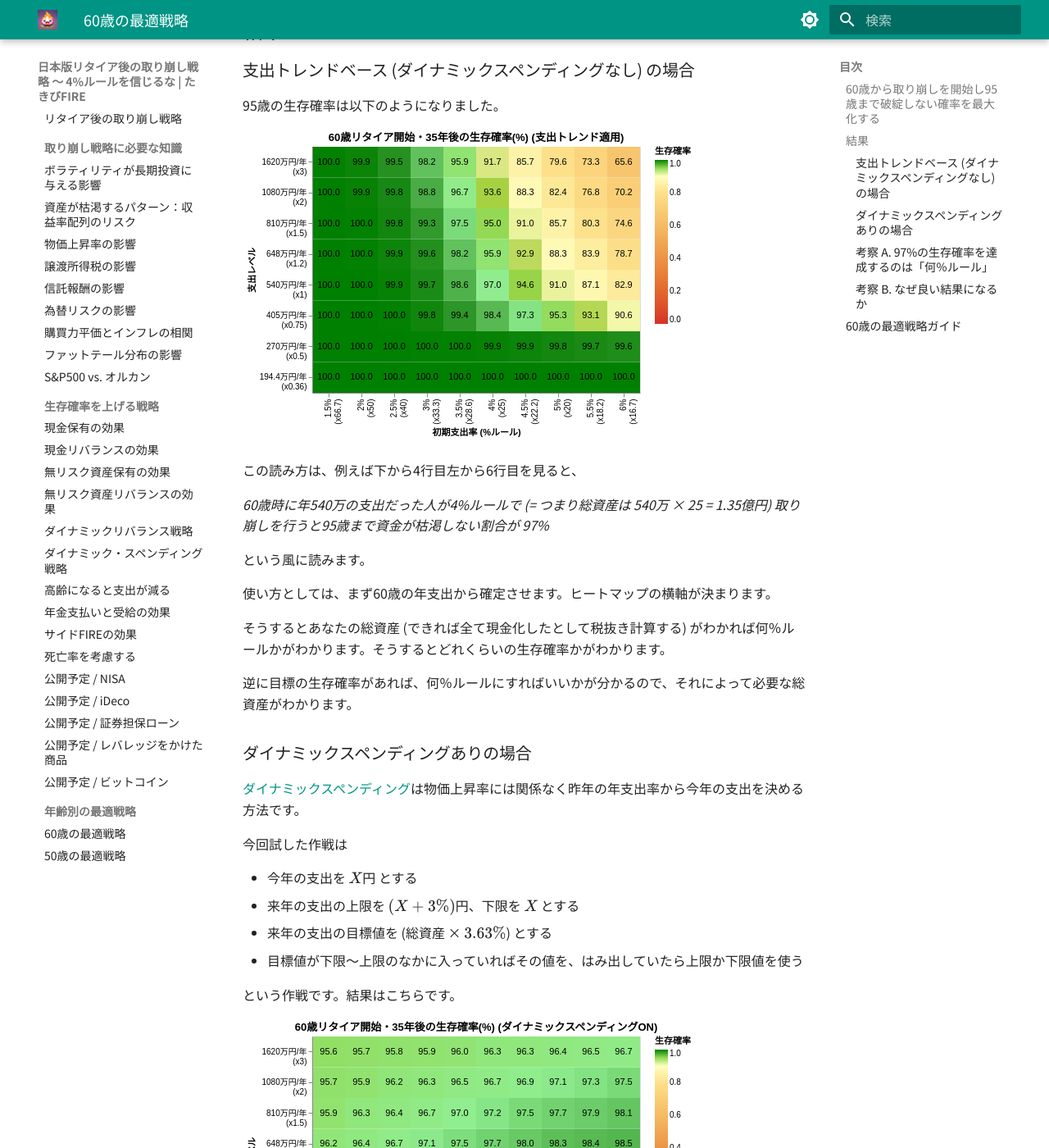
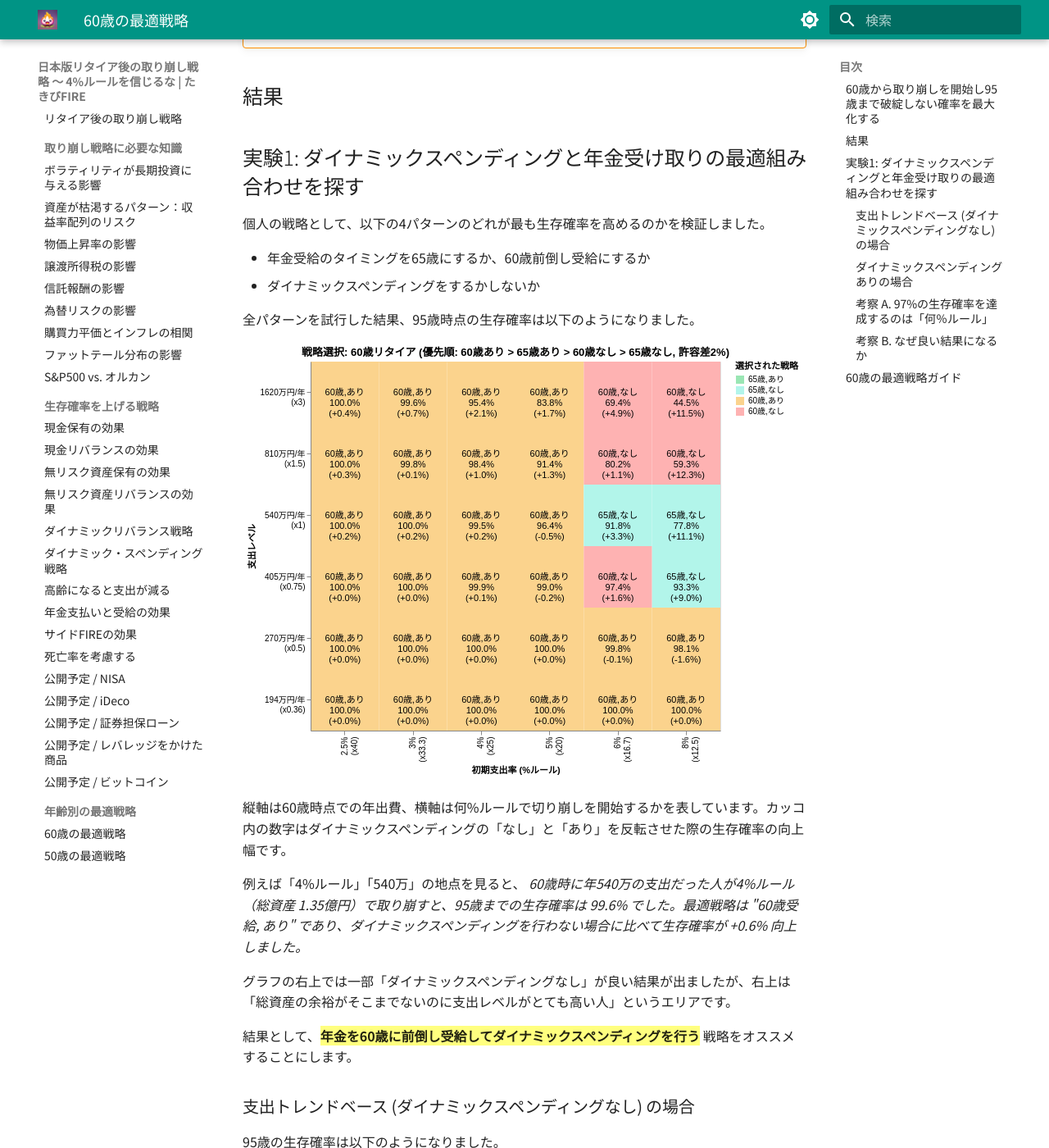
Before and after one commit to TakibiFire/JapaneseTrinityStudy, an MkDocs documentation site: the page built from docs/all_60yr.md, in a window 1280 px wide and 1400 px high, scrolled down 1507 px. Shown: the whole window at 82% size. Built offline with MkDocs 1.6.1 and Material for MkDocs 9.7.7, drawn with Linux system fonts in a browser that asks for light colours; some of the changed text lies outside the part shown.

```diff
--- a/docs/all_60yr.md
+++ b/docs/all_60yr.md
@@ -26,9 +27,9 @@ $ python3 src/analyze_all_60yr_grid_main.py
     * **為替リスク**: [USDJPY (期待リターン0%, リスク10.53%)](forex.md)
     * **インフレ率**: [AR(12)粘着モデル (平均1.77%)](cpi.md)
     * **税率**: [20.315%](tax.md)
-    * **年金**: [60歳から前倒し受給を開始](pension.md), 年141万円 (約月11.7万)
-      * 基礎年金 = 62.02万 (= 満額81.6万 × 前倒し24%減少)
-      * 厚生年金 = 79.02万 (2.736 × 38年 × 前倒し24%減少)
+    * **年金**: 年185.6万円 (約月15.5万)、ただし受給タイミングを2通り試す
+      * 基礎年金: 満額81.6万
+      * 厚生年金: 104万円 (= 2.736 × 38年)
       * マクロ経済スライドを考慮
     * **SIDE FIRE**: [しない。働かない前提。](side_fire.md)
     * **死亡率**: [考慮しない](mortality.md)
@@ -38,6 +39,9 @@ $ python3 src/analyze_all_60yr_grid_main.py
     * **初期年支出の倍率**: あなたの60歳時の想定年支出。2人以上の世帯の60歳の平均支出540万を1倍とした時の倍率。
     * **初期出費額 (何％ルールか)**: 1.5% から 6%ルールまで試す
         * 年支出を先に決めているので、このパラメータで総資産を決めている。
+    * **[年金受給タイミング](pension.md)**:
+        * 65歳から受給 → 年185.6万円 (約月15.5万)
+        * 60歳から前倒し受給を開始 (前倒し24%減少) → 年141万円 (約月11.7万)
     * **ダイナミックスペンディング**:
         * なし: 出費のトレンドを [家計調査報告](retired_spending.md) のデータに基づき推移させる
             * 年齢を取ると少しずつ出費が下がっていく想定。
@@ -51,6 +55,26 @@ $ python3 src/analyze_all_60yr_grid_main.py
     * 生活防衛資金の確保
 
 ## 結果
+
+## 実験1: ダイナミックスペンディングと年金受け取りの最適組み合わせを探す
+
+個人の戦略として、以下の4パターンのどれが最も生存確率を高めるのかを検証しました。
+
+* 年金受給のタイミングを65歳にするか、60歳前倒し受給にするか
+* ダイナミックスペンディングをするかしないか
+
+全パターンを試行した結果、95歳時点の生存確率は以下のようになりました。
+
+![戦略選択: 単身世帯](imgs/all_60yr/best_strategy.svg)
+
+縦軸は60歳時点での年出費、横軸は何%ルールで切り崩しを開始するかを表しています。カッコ内の数字はダイナミックスペンディングの「なし」と「あり」を反転させた際の生存確率の向上幅です。
+
+例えば「4%ルール」「540万」の地点を見ると、
+*60歳時に年540万の支出だった人が4%ルール（総資産 1.35億円）で取り崩すと、95歳までの生存確率は 99.6% でした。最適戦略は "60歳受給, あり" であり、ダイナミックスペンディングを行わない場合に比べて生存確率が +0.6% 向上しました。*
+
+グラフの右上では一部「ダイナミックスペンディングなし」が良い結果が出ましたが、右上は「総資産の余裕がそこまでないのに支出レベルがとても高い人」というエリアです。
+
+結果として、==**年金を60歳に前倒し受給してダイナミックスペンディングを行う**== 戦略をオススメすることにします。
 
 ### 支出トレンドベース (ダイナミックスペンディングなし) の場合
 
```
Also changed, not shown: other parts of docs/all_60yr.md (+3 -2 lines), 1 other file.
